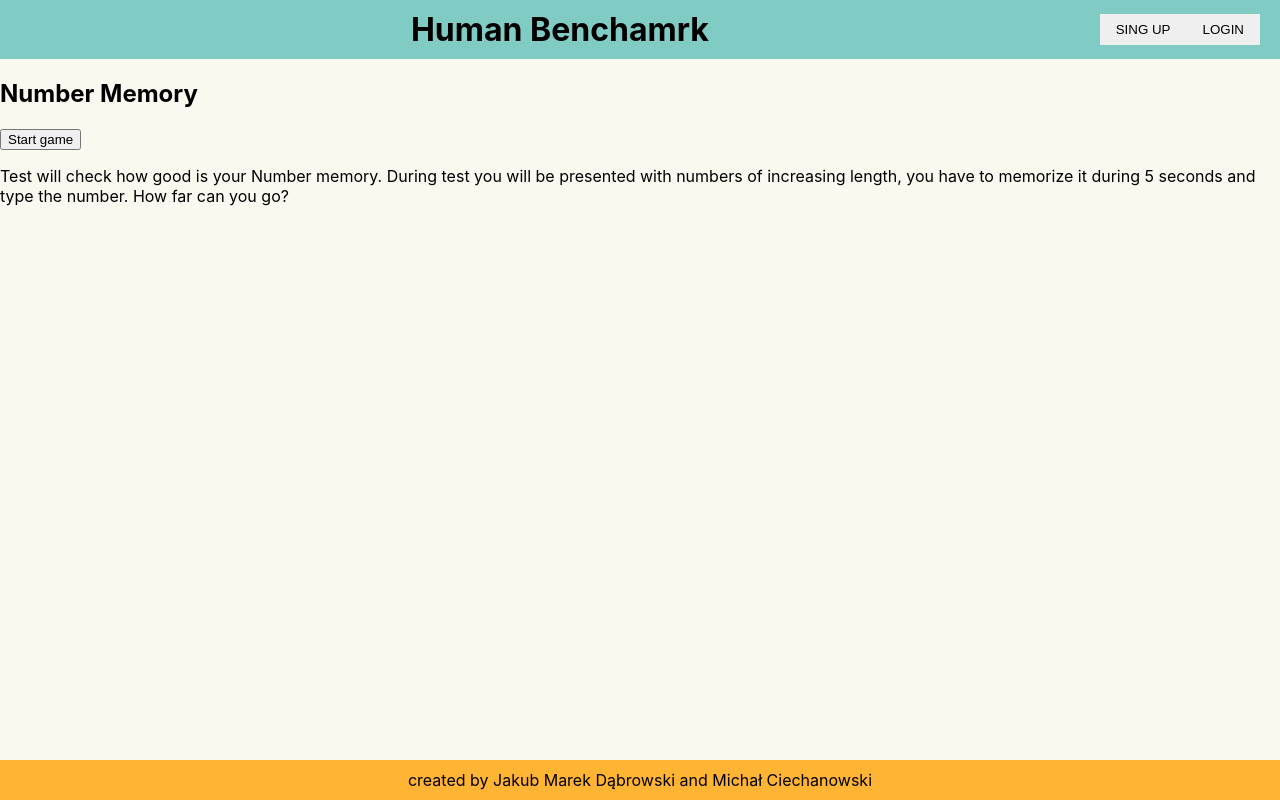
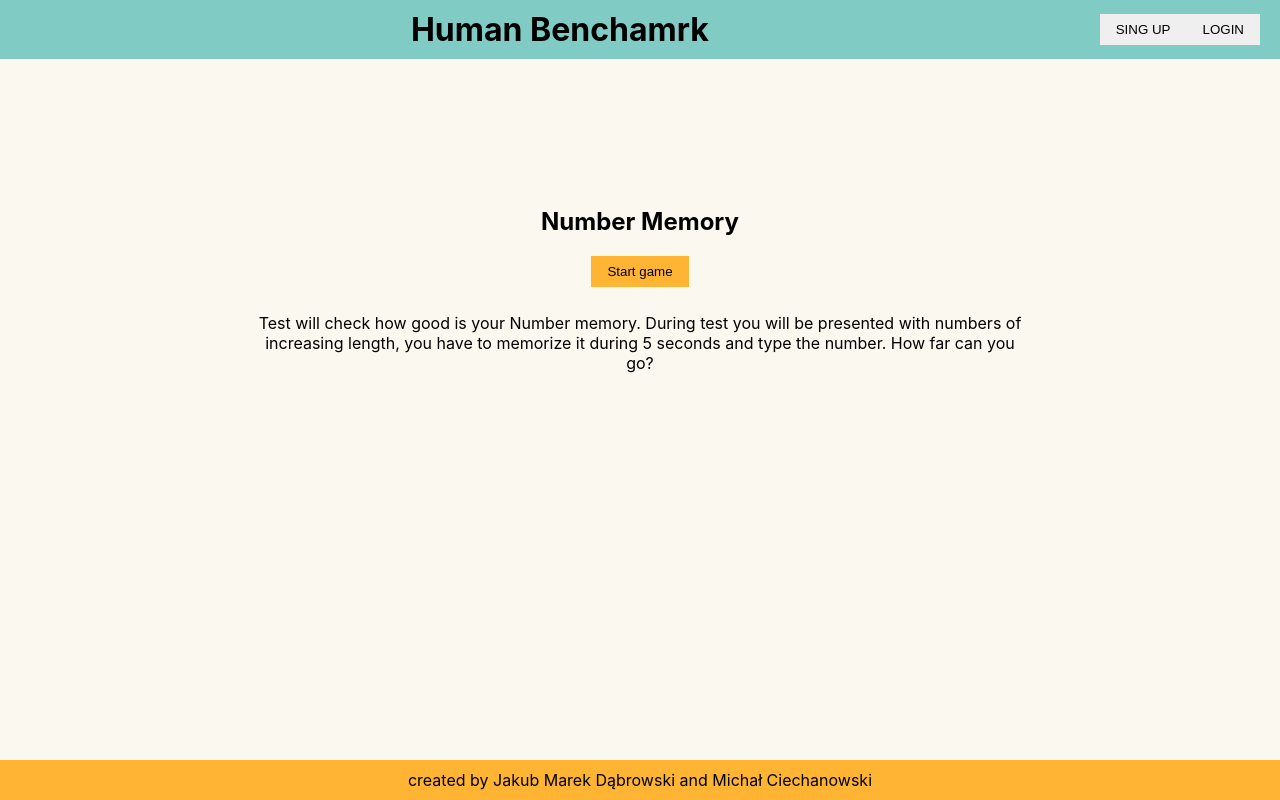
Before and after one commit to MichalCiechanowski/humanBenchmark, a React (Create React App) app in the folder client/: page / in a window 1280 px wide. Built offline with nearby package versions, Linux system fonts and the light colour scheme; no server answers.

Commit message:
setting game css

```diff
--- a/client/src/index.css
+++ b/client/src/index.css
@@ -50,7 +50,28 @@ h1 {
   background-color: var(--white);
 }
 
-.game {}
+.game {
+  padding-top: 10%;
+  text-align: center;
+
+  button {
+    border: none;
+    background-color: var(--orange);
+    padding: 8px 16px 8px 16px;
+    cursor: pointer;
+  }
+
+  button:hover {
+    background-color: var(--light-blue);
+  }
+
+  p {
+    padding: 10px 20% 10px 20%;
+  }
+}
+
+
+
 
 body {
   margin: 0;
```
